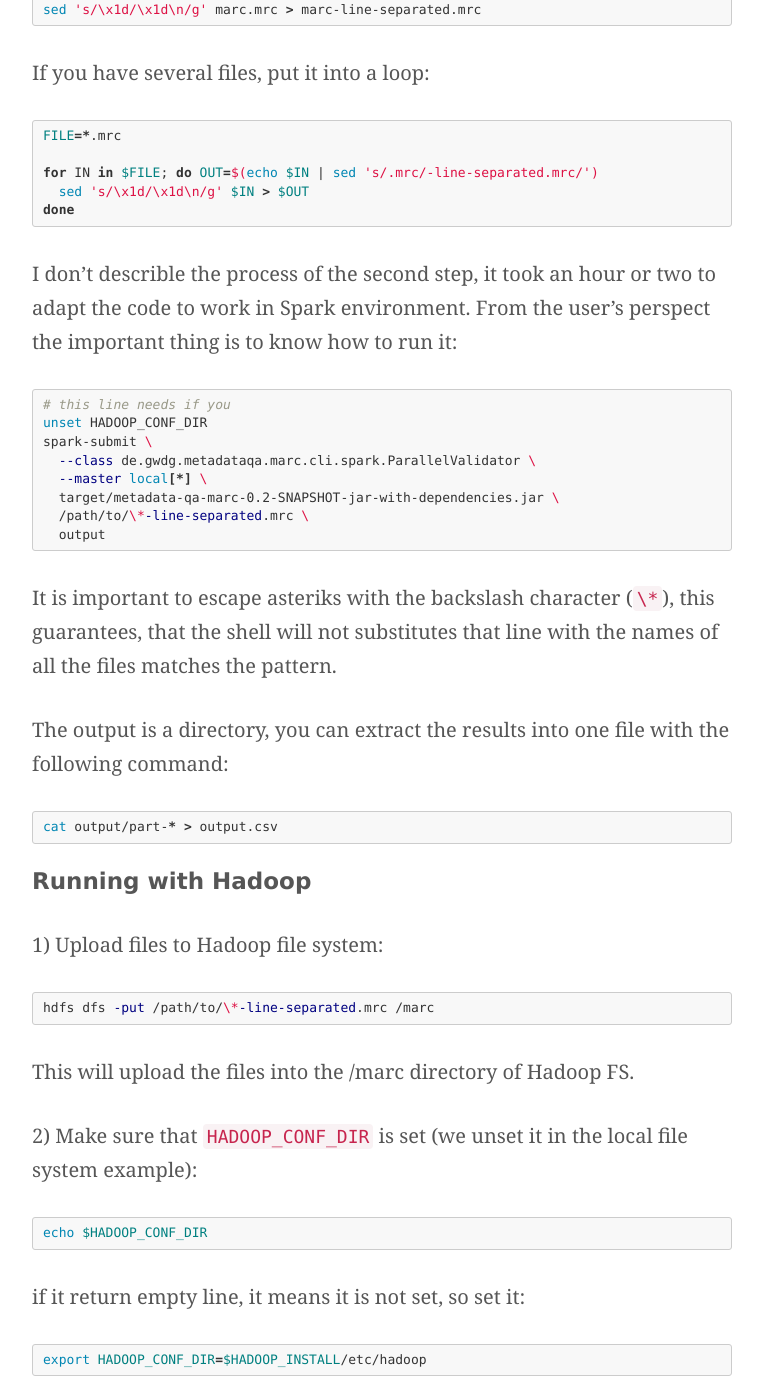
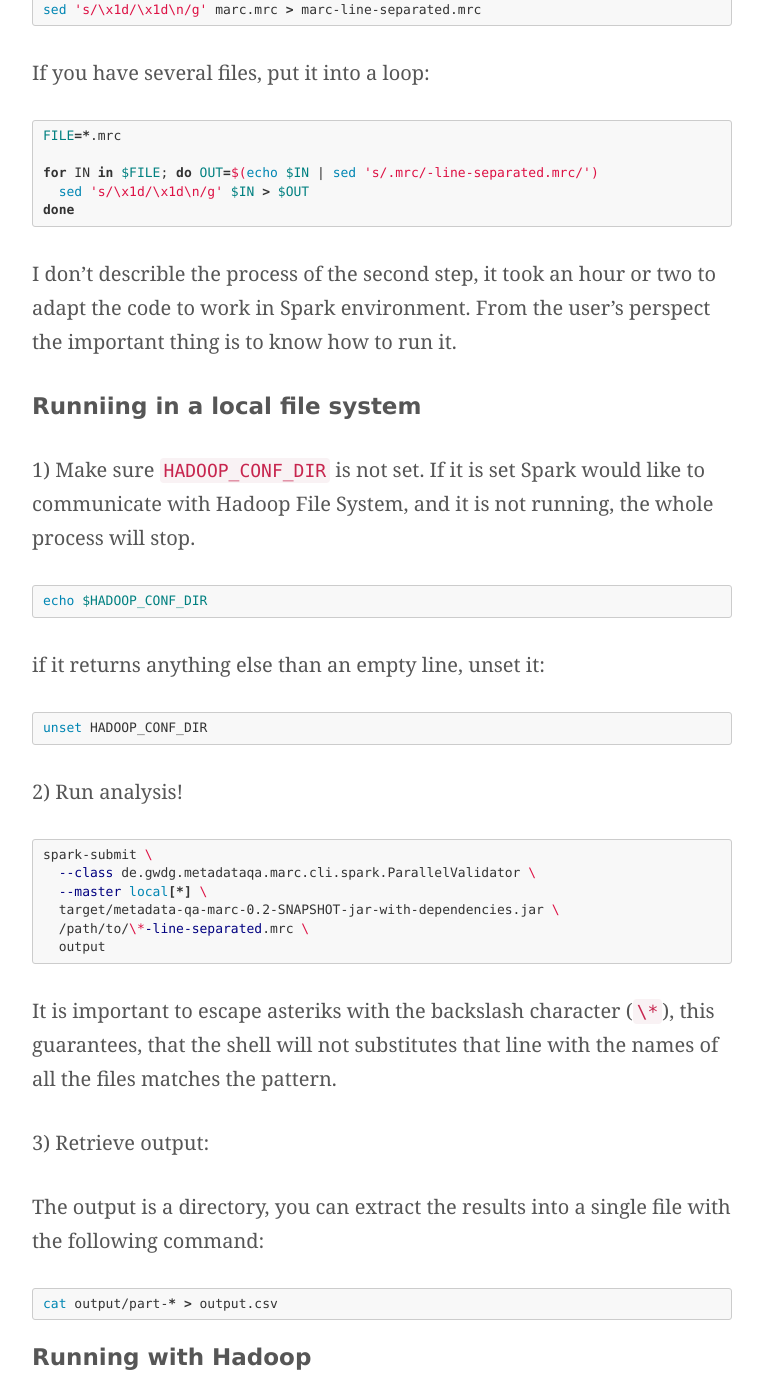
Before and after one commit to pkiraly/pkiraly.github.io, a Jekyll site: the page built from _posts/2018-01-18-marc21-in-spark.md, in a window 1280 px wide and 1400 px high, scrolled down 1057 px. Shown: the whole window, without its empty margins (258-1021 px from the left). Built offline with Jekyll 4.4.1, drawn with Linux system fonts in a browser that asks for light colours; nearby versions of some CDN libraries; some web fonts are replaced; comment, search, counter and statistics services are not loaded.

Commit message:
Update 2018-01-18-marc21-in-spark.md

````diff
--- a/_posts/2018-01-18-marc21-in-spark.md
+++ b/_posts/2018-01-18-marc21-in-spark.md
@@ -38,11 +38,25 @@
 ```
 
 I don't describle the process of the second step, it took an hour or two to adapt the code to work in Spark environment.
-From the user's perspect the important thing is to know how to run it:
+From the user's perspect the important thing is to know how to run it.
+
+## Runniing in a local file system
+
+1) Make sure `HADOOP_CONF_DIR` is not set. If it is set Spark would like to communicate with Hadoop File System,
+and it is not running, the whole process will stop.
 
 ```bash
-# this line needs if you
+echo $HADOOP_CONF_DIR
+```
+if it returns anything else than an empty line, unset it:
+
+```bash
 unset HADOOP_CONF_DIR
+```
+
+2) Run analysis!
+
+```bash
 spark-submit \
   --class de.gwdg.metadataqa.marc.cli.spark.ParallelValidator \
   --master local[*] \
@@ -54,7 +68,9 @@
 It is important to escape asteriks with the backslash character (`\*`), this guarantees, that the shell will
 not substitutes that line with the names of all the files matches the pattern.
 
-The output is a directory, you can extract the results into one file with the following command:
+3) Retrieve output:
+
+The output is a directory, you can extract the results into a single file with the following command:
 
 ```bash
 cat output/part-* > output.csv
````
